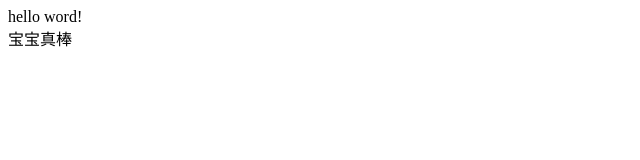
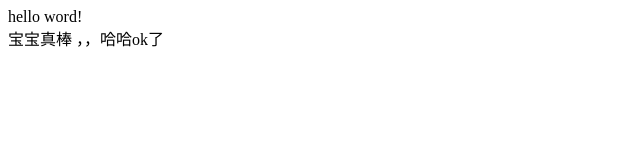
Before and after one commit to zmxue/reactTest1, a React app: page build/index.html in a window 1280 px wide. Shown: the whole page, without its empty margins (0-640 px from the left). Built offline with nearby package versions, Linux system fonts and the light colour scheme.

Commit message:
哈哈ok了

```diff
--- a/build/index.html
+++ b/build/index.html
@@ -8,7 +8,7 @@
     <div id="wrapContainer"></div>
     <script src="./index.js"></script>
 
-    宝宝真棒
+    宝宝真棒 ，，哈哈ok了
 
 </body>
 </html>
```
